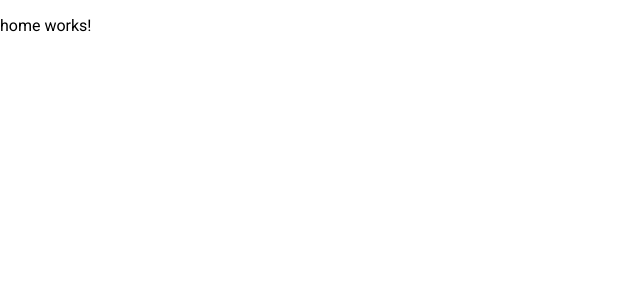
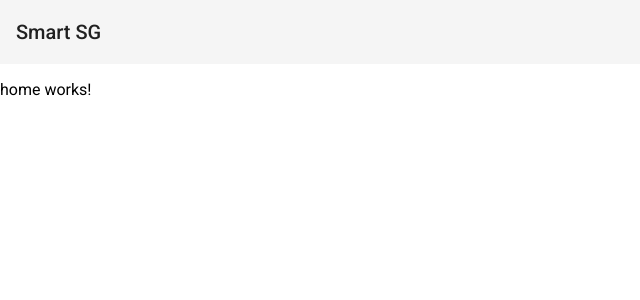
Before and after one commit to N3evin/hackit-smartsg, an Angular app: page / in a window 1280 px wide. Shown: the top 300 px of the page, without its empty margins (0-640 px from the left). Built offline with nearby package versions, Linux system fonts and the light colour scheme.

Commit message:
added topbar.

```diff
--- /dev/null
+++ b/src/app/home-nav/home-nav.component.html
@@ -0,0 +1,3 @@
+<mat-toolbar>
+  <span>Smart SG</span>
+</mat-toolbar>
--- /dev/null
+++ b/src/app/home-nav/home-nav.component.ts
@@ -0,0 +1,15 @@
+import { Component, OnInit } from '@angular/core';
+
+@Component({
+  selector: 'app-home-nav',
+  templateUrl: './home-nav.component.html',
+  styleUrls: ['./home-nav.component.css']
+})
+export class HomeNavComponent implements OnInit {
+
+  constructor() { }
+
+  ngOnInit() {
+  }
+
+}
--- a/src/app/home/home.component.html
+++ b/src/app/home/home.component.html
@@ -1 +1,2 @@
+<app-home-nav></app-home-nav>
 <p>home works!</p>
```
Also changed, not shown: src/app/app.module.ts (+7 -2 lines), src/app/material/material.module.ts (added, +15 -0 lines), src/app/home-nav/home-nav.component.css (added), 1 other file (tests, documents, lock files or other folders).
